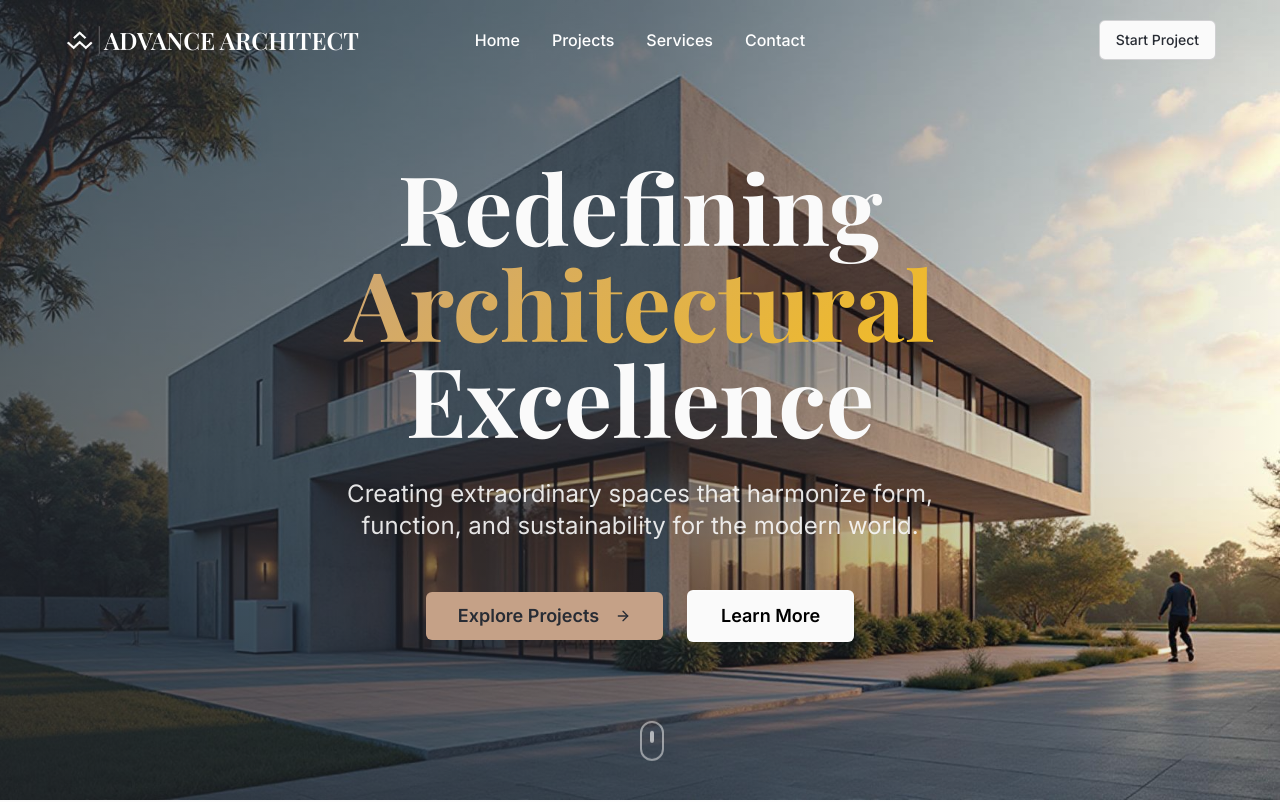
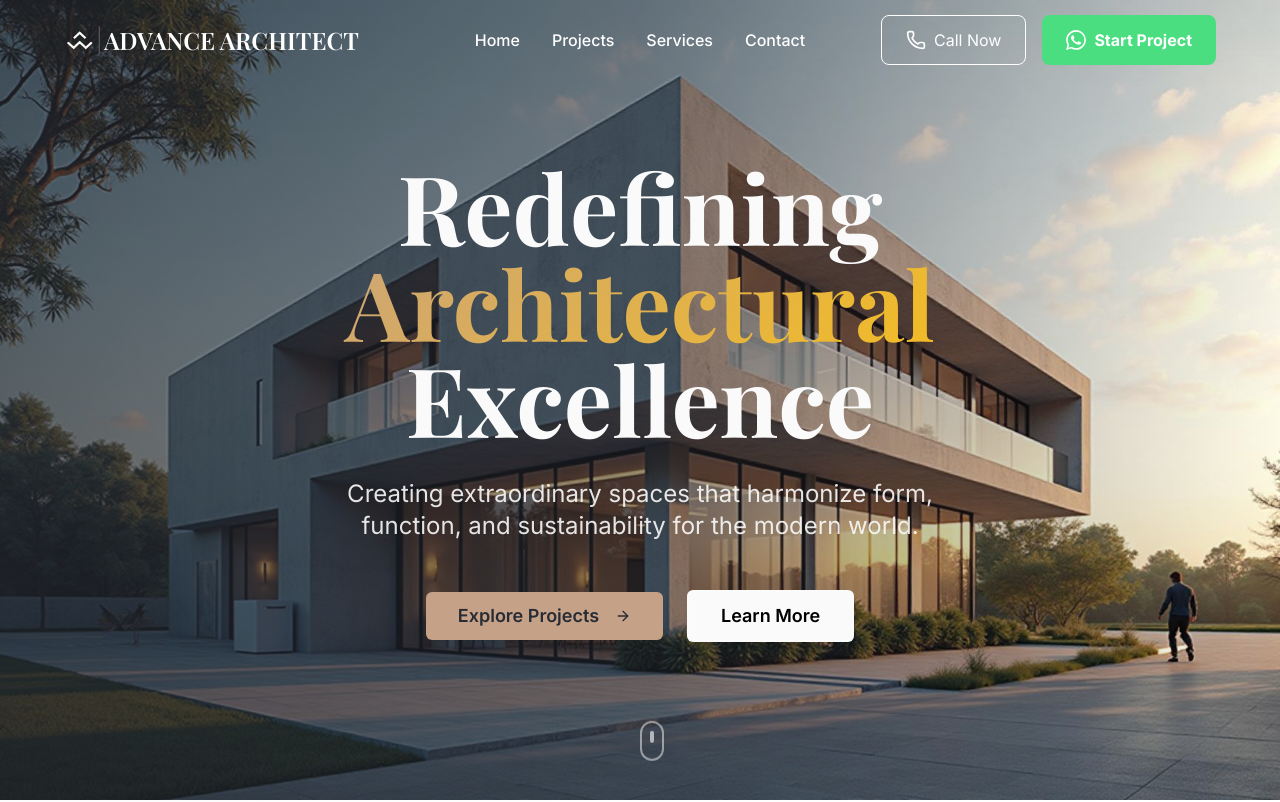
Before and after one commit to namit-x/NewLayout, a React (Vite) app: page / in a window 1280 px wide. Shown: the top 802 px of the page. Built offline with nearby package versions, Linux system fonts and the light colour scheme.

Commit message:
added call now button in header

```diff
--- a/src/components/Header.tsx
+++ b/src/components/Header.tsx
@@ -1,5 +1,5 @@
 import { useState, useEffect } from 'react';
-import { Menu, X } from 'lucide-react';
+import { Menu, Phone, X } from 'lucide-react';
 import { Button } from '../components/ui/button';
 
 const Header = () => {
@@ -61,14 +61,29 @@ const Header = () => {
             </div>
           </div>
 
-          {/* CTA Button - Right Side */}
-          <div className="hidden md:block z-10">
-            <Button
-              variant="outline"
-              className="hover:bg-primary hover:text-primary-foreground border-primary/20"
+          <div className="flex gap-4">
+            {/* Call Now Button */}
+            <a
+              href="tel:+918529990100"
+              className="flex items-center justify-center text-white gap-2 px-6 py-3 bg-transparent border border-white rounded-lg hover:bg-primary/10 transition-colors duration-300"
             >
+              <Phone className="w-5 h-5" />
+              Call Now
+            </a>
+
+            {/* Start Project Button (WhatsApp) */}
+            <a
+              href="https://wa.me/918529990100"
+              target="_blank"
+              rel="noopener noreferrer"
+              className="flex items-center justify-center gap-2 px-6 py-3 bg-green-400 rounded-lg hover:bg-green-400 transition-colors duration-300 text-white font-extrabold"
+            >
+              <svg xmlns="http://www.w3.org/2000/svg" viewBox="0 0 24 24" className="w-5 h-5 fill-current cursor-pointer">
+                <path className='cursor-pointer' d="M17.472 14.382c-.297-.149-1.758-.867-2.03-.967-.273-.099-.471-.148-.67.15-.197.297-.767.966-.94 1.164-.173.199-.347.223-.644.075-.297-.15-1.255-.463-2.39-1.475-.883-.788-1.48-1.761-1.653-2.059-.173-.297-.018-.458.13-.606.134-.133.298-.347.446-.52.149-.174.198-.298.298-.497.099-.198.05-.371-.025-.52-.075-.149-.669-1.612-.916-2.207-.242-.579-.487-.5-.669-.51-.173-.008-.371-.01-.57-.01-.198 0-.52.074-.792.372-.272.297-1.04 1.016-1.04 2.479 0 1.462 1.065 2.875 1.213 3.074.149.198 2.096 3.2 5.077 4.487.709.306 1.262.489 1.694.625.712.227 1.36.195 1.871.118.571-.085 1.758-.719 2.006-1.413.248-.694.248-1.289.173-1.413-.074-.124-.272-.198-.57-.347m-5.421 7.403h-.004a9.87 9.87 0 01-5.031-1.378l-.361-.214-3.741.982.998-3.648-.235-.374a9.86 9.86 0 01-1.51-5.26c.001-5.45 4.436-9.884 9.888-9.884 2.64 0 5.122 1.03 6.988 2.898a9.825 9.825 0 012.893 6.994c-.003 5.45-4.437 9.884-9.885 9.884m8.413-18.297A11.815 11.815 0 0012.05 0C5.495 0 .16 5.335.157 11.892c0 2.096.547 4.142 1.588 5.945L.057 24l6.305-1.654a11.882 11.882 0 005.683 1.448h.005c6.554 0 11.89-5.335 11.893-11.893a11.821 11.821 0 00-3.48-8.413z" />
+              </svg>
               Start Project
-            </Button>
+
+            </a>
           </div>
 
           {/* Mobile Menu Button */}
--- a/src/components/contact/contactPage.tsx
+++ b/src/components/contact/contactPage.tsx
@@ -22,21 +22,6 @@ const ContactInfo = () => {
             <p className="text-xl lg:text-2xl text-gray-200 max-w-3xl mx-auto mb-10">
               Let's collaborate to transform your architectural vision into reality
             </p>
-            <div className="flex gap-4 justify-center">
-              <a
-                href="#contact-content"
-                className="px-8 py-3 bg-primary text-white rounded-lg font-medium hover:bg-primary-accent transition-all hover:translate-y-[-2px] shadow-lg"
-              >
-                Contact Us
-              </a>
-              <a
-                href="tel:+918529990100"
-                className="px-8 py-3 bg-white/10 backdrop-blur-sm text-white rounded-lg font-medium hover:bg-white/20 transition-all hover:translate-y-[-2px] border border-white/20 shadow-lg flex items-center gap-2"
-              >
-                <Phone className="w-5 h-5" />
-                Call Now
-              </a>
-            </div>
           </div>
         </div>
 
@@ -65,7 +50,7 @@ const ContactInfo = () => {
                   let's craft something extraordinary.
                 </p>
 
-                <div className="grid md:grid-cols-2 gap-6">
+                <div className="grid md:grid-cols-1 gap-6">
                   {/* Architect Card */}
                   <div className="bg-card p-6 rounded-xl border border-border/20 hover:border-primary/30 transition-all hover:shadow-lg hover:translate-y-[-4px]">
                     <div className="flex items-start gap-4">
@@ -73,7 +58,7 @@ const ContactInfo = () => {
                         <Building2 className="w-6 h-6 text-primary" />
                       </div>
                       <div>
-                        <h3 className="font-medium text-muted-foreground mb-1">Principal Architect</h3>
+                        <h3 className="font-medium text-muted-foreground mb-1">Designer</h3>
                         <p className="text-xl font-semibold text-foreground">Yogesh</p>
                         <p className="text-sm text-muted-foreground mt-1">Advance Architect</p>
                       </div>
@@ -89,7 +74,7 @@ const ContactInfo = () => {
                       <div>
                         <h3 className="font-medium text-muted-foreground mb-1">Email Us</h3>
                         <a href="mailto:contact@advancearchitect.com" className="text-xl font-semibold text-primary hover:text-primary-accent transition-colors">
-                          advance.com
+                        architectadvance@gmail.com
                         </a>
                       </div>
                     </div>
@@ -138,8 +123,7 @@ const ContactInfo = () => {
                     <div>
                       <h3 className="font-playfair text-xl font-semibold text-foreground mb-2">Visit Our Studio</h3>
                       <p className="text-lg font-medium text-foreground">
-                        Advance Architect Working Group<br />
-                        Haryana, India
+                      14,First Floor, Saini Complex, Near civil hospital, Rohtak
                       </p>
                       <p className="text-muted-foreground mt-2 flex items-center gap-1">
                         <svg xmlns="http://www.w3.org/2000/svg" width="14" height="14" viewBox="0 0 24 24" fill="none" stroke="currentColor" strokeWidth="2" strokeLinecap="round" strokeLinejoin="round" className="lucide lucide-clock">
--- a/src/components/homepage/Stats.tsx
+++ b/src/components/homepage/Stats.tsx
@@ -4,8 +4,8 @@ const Stats = () => {
   const [isVisible, setIsVisible] = useState(false);
 
   const stats = [
-    { number: 10, suffix: '+', label: 'Projects Completed', description: 'Successful architectural ventures' },
-    { number: 6, suffix: '+', label: 'Years Experience', description: 'Years of design excellence' },
+    { number: 50, suffix: '+', label: 'Projects Completed', description: 'Successful architectural ventures' },
+    { number: 20, suffix: '+', label: 'Years Experience', description: 'Years of design excellence' },
     { number: 100, suffix: '%', label: 'Client Satisfaction', description: 'Happy clients worldwide' },
   ];
 
--- a/src/components/projects/Portfolio.tsx
+++ b/src/components/projects/Portfolio.tsx
@@ -192,21 +192,6 @@ const Portfolio = () => {
           );
         })}
       </div>
-
-      {/* Call to Action */}
-      <div className="container mx-auto container-padding mt-32">
-        <div className="text-center bg-gradient-to-br from-primary/5 to-accent/5 rounded-3xl p-16">
-          <h2 className="text-4xl md:text-5xl font-playfair font-bold text-primary mb-6">
-            Ready to Create Your Vision?
-          </h2>
-          <p className="text-xl text-text-secondary mb-8 max-w-2xl mx-auto">
-            Let's collaborate to bring your architectural dreams to life with innovative design and exceptional craftsmanship.
-          </p>
-          <button className="bg-primary hover:bg-primary-hover text-primary-foreground px-8 py-4 rounded-lg font-medium transition-colors duration-300 hover:shadow-lg transform hover:-translate-y-1 transition-transform">
-            Start Your Project
-          </button>
-        </div>
-      </div>
     </section>
   );
 };
```
